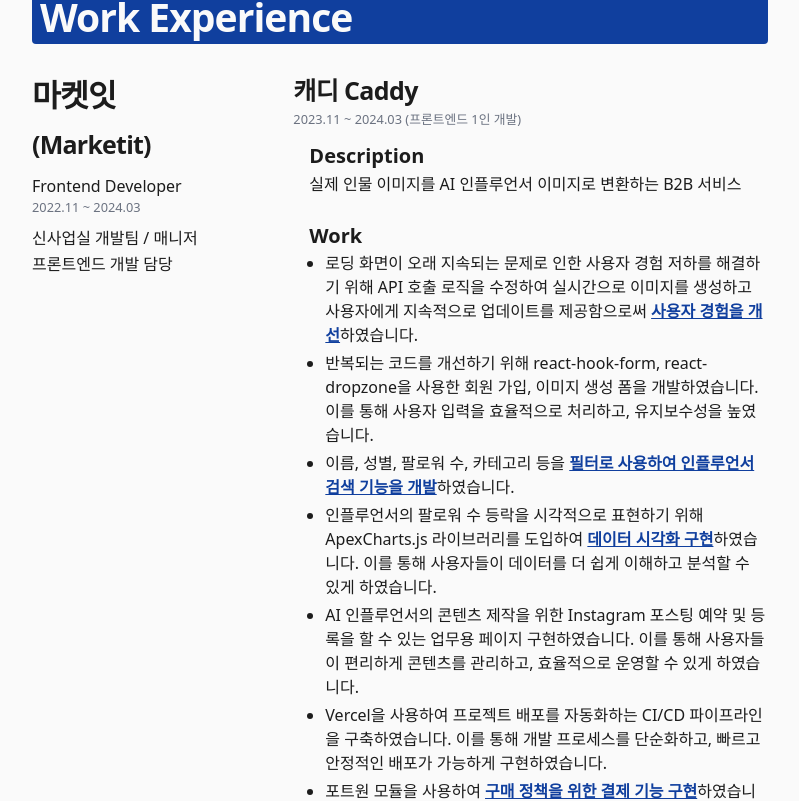
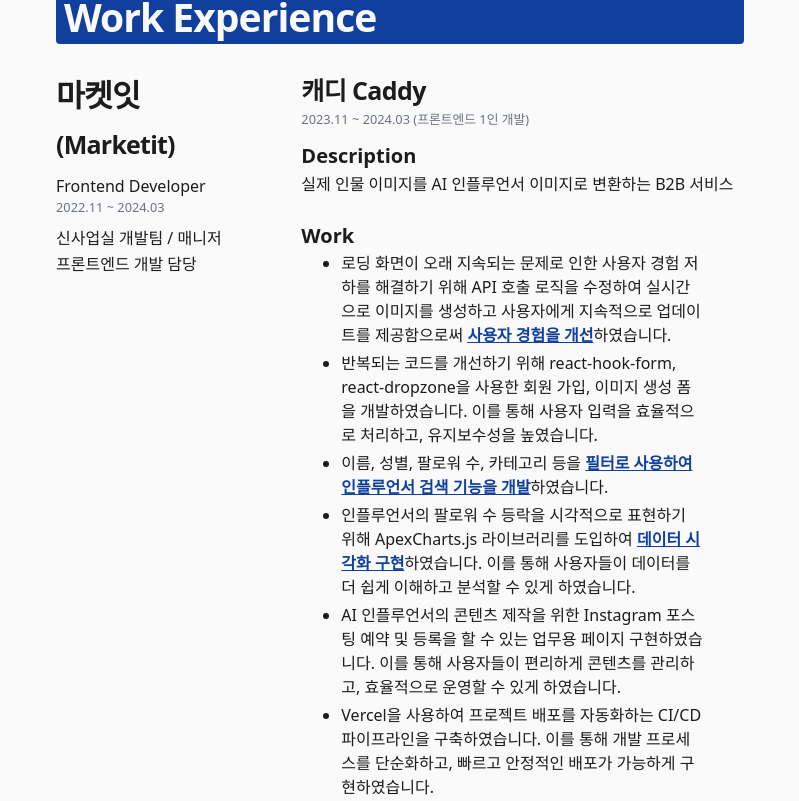
Before and after one commit to shinju4n/tech-blog, a Next.js app: page /resume in a window 1280 px wide. Shown: the part 500-1301 px from the top of the page, without its empty margins (240-1039 px from the left). Built offline with nearby package versions, Linux system fonts and the light colour scheme.

Commit message:
feat: 이력서 레이아웃 수정

```diff
--- a/app/(resume)/resume/page.tsx
+++ b/app/(resume)/resume/page.tsx
@@ -18,7 +18,7 @@ interface ResumeProps {
 
 const Resume: NextPage<ResumeProps> = ({ searchParams }) => {
   return (
-    <div className="px-4">
+    <div className="px-10">
       <div className="pt-14 relative">
         <Link
           href="https://ju4n-devlog.site/resume"
@@ -55,7 +55,7 @@ const Resume: NextPage<ResumeProps> = ({ searchParams }) => {
       <div className="py-10">
         <ResumeTitle>Work Experience</ResumeTitle>
         <div className="flex flex-col xl:flex-row items-start">
-          <div className="w-full xl:w-1/3 h-auto mb-4 xl:mb-0 xl:sticky xl:top-16 xl:pr-10">
+          <div className="w-full xl:w-1/3 h-auto xl:mb-0 xl:sticky xl:top-16 xl:pr-10">
             <Typography size="h2" className="w-full">
               마켓잇 <span className="text-2xl">(Marketit)</span>
             </Typography>
--- a/components/resume/work-experience/Layout.tsx
+++ b/components/resume/work-experience/Layout.tsx
@@ -31,7 +31,7 @@ interface WorkListProps {
   list: React.ReactNode[];
 }
 const WorkList: FC<WorkListProps> = ({ list }) => {
-  return <ul className="pl-4 list-disc flex flex-col gap-1">{list}</ul>;
+  return <ul className="pl-10 pr-24 xl:pr-10 list-disc flex flex-col gap-1">{list}</ul>;
 };
 
 const Title = ({ children }: PropsWithChildren) => {
@@ -47,7 +47,7 @@ const Container = ({ children }: PropsWithChildren) => {
 };
 
 const InnerContainer = ({ children }: PropsWithChildren) => {
-  return <div className="flex flex-col gap-4 pt-3 pl-4">{children}</div>;
+  return <div className="flex flex-col gap-4 pt-3">{children}</div>;
 };
 
 const LayoutMain = ({ children }: PropsWithChildren) => {
```
